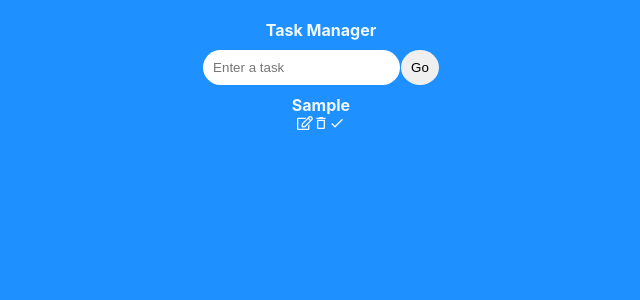
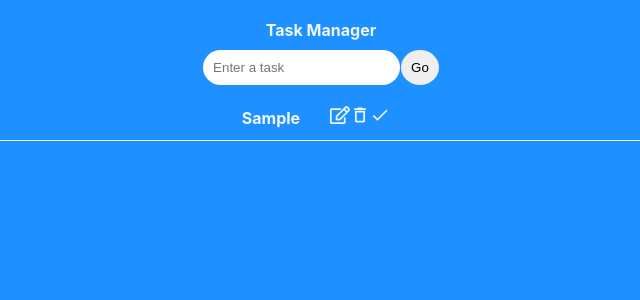
Before and after one commit to akmalnawabi/typescript, a React (Create React App) app in the folder react-typescript/: page / in a window 1280 px wide. Both pictures are taken after typing "Sample" into the empty fields and a click on the button "Go". Shown: the top 300 px of the page, without its empty margins (319-959 px from the left). Built offline with nearby package versions, Linux system fonts and the light colour scheme.

Commit message:
style classes

```diff
--- a/react-typescript/src/components/SingleTodo.tsx
+++ b/react-typescript/src/components/SingleTodo.tsx
@@ -1,7 +1,8 @@
-import React, { useState } from 'react'
+import React, { useEffect, useRef, useState } from 'react'
 import { Todo } from '../model'
 import { FaRegEdit } from "react-icons/fa";
 import { MdOutlineDeleteOutline, MdOutlineDone } from "react-icons/md";
+import './style.css'
 
 interface Props {
     todo: Todo;
@@ -21,16 +22,29 @@ const SingleTodo = ({ todo, todos, setTodos }: Props) => {
     const handleDone = (id: number) => {
         setTodos(todos.map((todo) => todo.id === id ? { ...todo, isDone: !todo.isDone } : todo))
     }
+    const handleEdit = (e: React.FormEvent, id: number) => {
+        e.preventDefault();
+        setTodos(todos.map((todo) => (
+            todo.id === id ? {...todo, todo: editTodo} : todo
+        )))
+        setEdit(false);
+    }
+
+    const inputRef = useRef<HTMLInputElement>(null)
+    useEffect(() => {
+        inputRef.current?.focus();
+    }, [edit]);
+
     return (
-        <form>
+        <form className='edit_form' onSubmit={(e) => handleEdit(e, todo.id)}>
             {
                 edit ? (
-                    <input value={editTodo} />
+                    <input ref={inputRef} value={editTodo} onChange={(e) => setEditTodo(e.target.value)} />
                 ) : (
                     todo.isDone ? (<s>{todo.todo}</s>) : (<span>{todo.todo}</span>)
                 )
             }
-            <div>
+            <div className='icons'>
                 <span onClick={() => {
                     if (!edit && !todo.isDone) {
                         setEdit(!edit)
```
